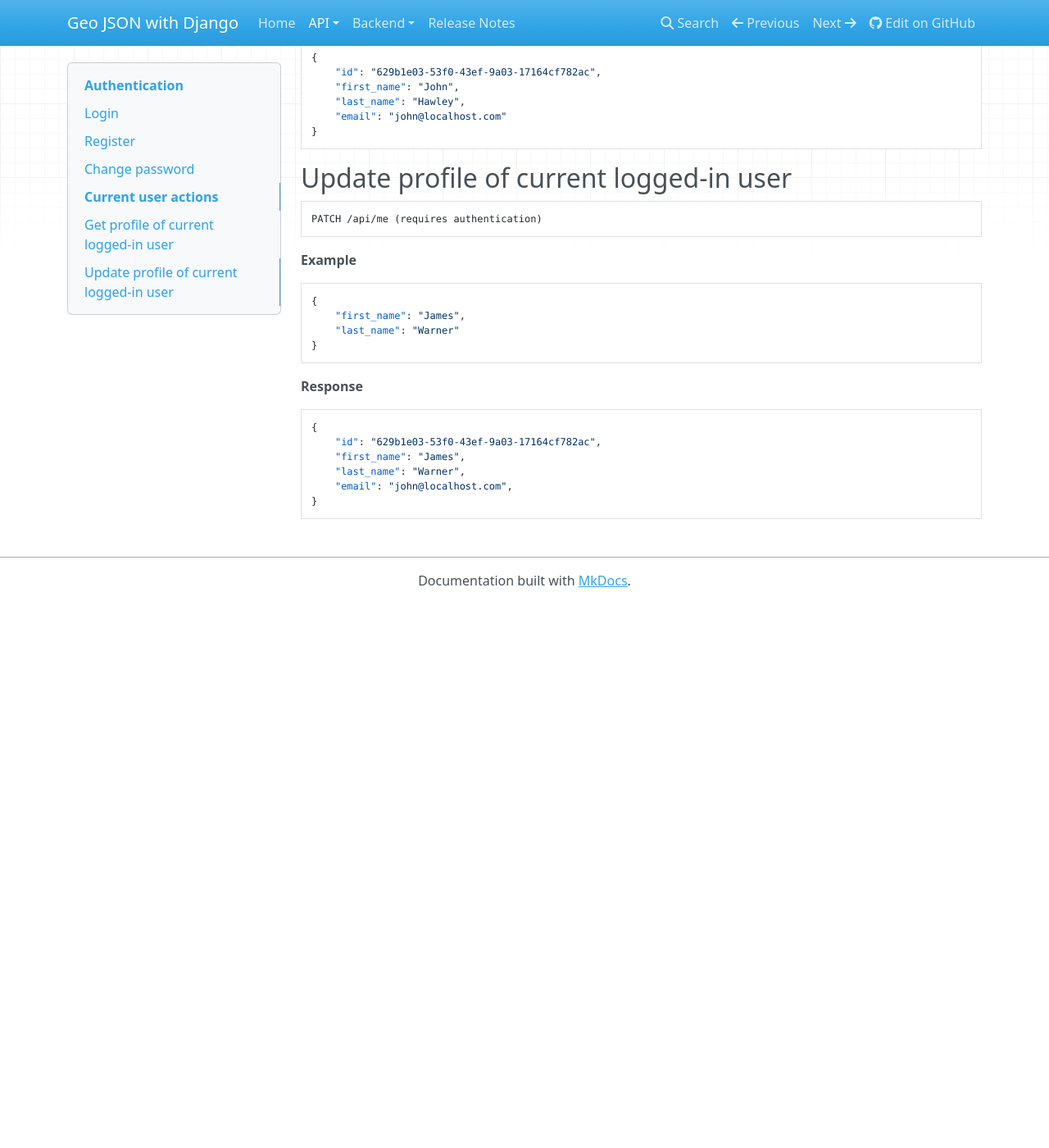
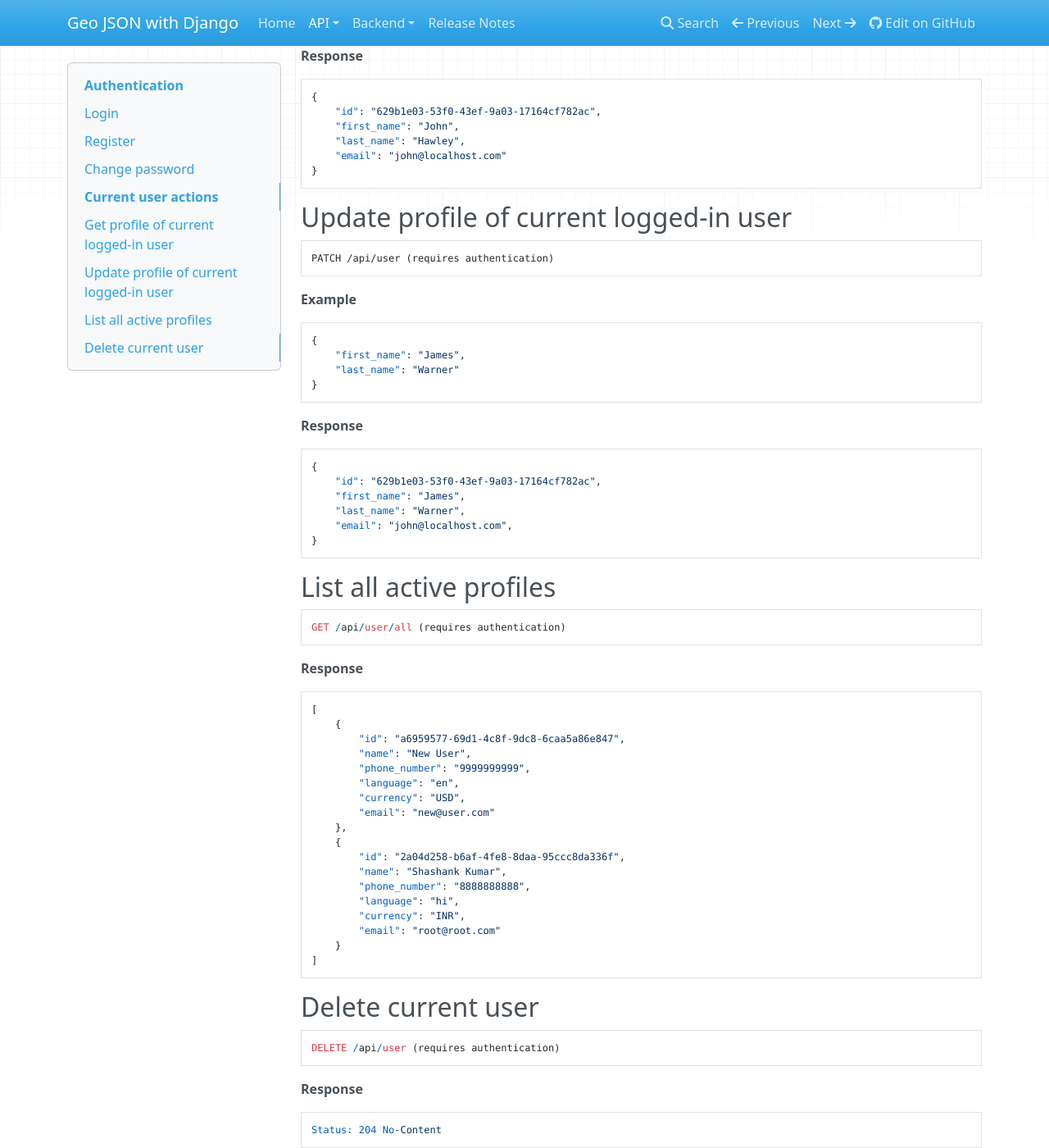
Before and after one commit to realslimshanky/Geo-JSON-with-Django, an MkDocs documentation site: the page built from docs/api/endpoints.md, in a window 1280 px wide and 1400 px high, scrolled down 2825 px. Shown: the whole window at 82% size. Built offline with MkDocs 1.6.1, drawn with Linux system fonts in a browser that asks for light colours; nearby versions of some CDN libraries; before the commit the page ends 3561 px from its top, so only the background shows below that; some of the changed text lies outside the part shown.

Commit message:
feat(users): Added new endpoints
Listing all current users and deleting user end point has been added

````diff
--- a/docs/api/endpoints.md
+++ b/docs/api/endpoints.md
@@ -115,7 +115,7 @@ Status: 204 No-Content
 
 ## Get profile of current logged-in user
 ```
-GET /api/me (requires authentication)
+GET /api/user (requires authentication)
 ```
 
 __Response__
@@ -131,7 +131,7 @@ __Response__
 
 ## Update profile of current logged-in user
 ```
-PATCH /api/me (requires authentication)
+PATCH /api/user (requires authentication)
 ```
 
 __Example__
@@ -152,3 +152,43 @@ __Response__
     "email": "john@localhost.com",
 }
 ```
+
+## List all active profiles
+```
+GET /api/user/all (requires authentication)
+```
+
+__Response__
+
+```json
+[
+    {
+        "id": "a6959577-69d1-4c8f-9dc8-6caa5a86e847",
+        "name": "New User",
+        "phone_number": "9999999999",
+        "language": "en",
+        "currency": "USD",
+        "email": "new@user.com"
+    },
+    {
+        "id": "2a04d258-b6af-4fe8-8daa-95ccc8da336f",
+        "name": "Shashank Kumar",
+        "phone_number": "8888888888",
+        "language": "hi",
+        "currency": "INR",
+        "email": "root@root.com"
+    }
+]
+```
+
+## Delete current user
+```
+DELETE /api/user (requires authentication)
+```
+
+__Response__
+
+
+```
+Status: 204 No-Content
+```
````
Also changed, not shown: 3 other files.
